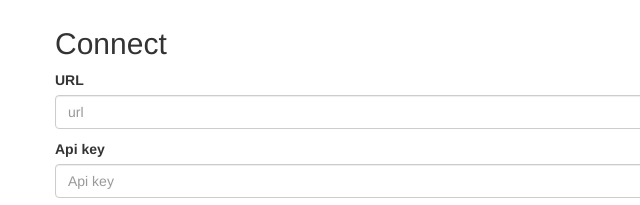
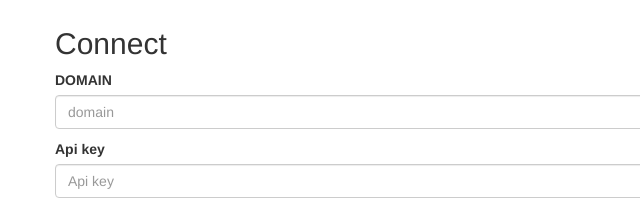
Before and after one commit to waylayio/demo-hvac, a plain HTML site: page demo2/index.html in a window 1280 px wide. Shown: the part 218-423 px from the top of the page, 0-640 px from the left. Drawn offline with nearby package versions, Linux system fonts and the light colour scheme.

Commit message:
small changes of the form

```diff
--- a/demo2/index.html
+++ b/demo2/index.html
@@ -20,16 +20,16 @@
                 </div>
                 <div class="row">
                     <p>
-                        <label for="apiKey">URL</label>
-                        <input type="text" id="txtUrl" class="form-control" placeholder="url" />
+                        <label for="apiKey">DOMAIN</label>
+                        <input type="text" id="txtUrl" class="form-control" placeholder="domain" />
                     </p>
                     <p>
                         <label for="apiKey">Api key</label>
-                        <input type="text" id="txtApiKey" class="form-control" placeholder="Api key" />
+                        <input type="password" id="txtApiKey" class="form-control" placeholder="Api key" />
                     </p>
                     <p>
                         <label for="apiSecret">Api secret</label>
-                        <input type="text" id="txtApiSecret" class="form-control" placeholder="Api secret" />
+                        <input type="password" id="txtApiSecret" class="form-control" placeholder="Api secret" />
                     </p>
                     <p>
                         <button id="btnFormConnect" class="btn btn-success btn-lg">Connect</button>
```
